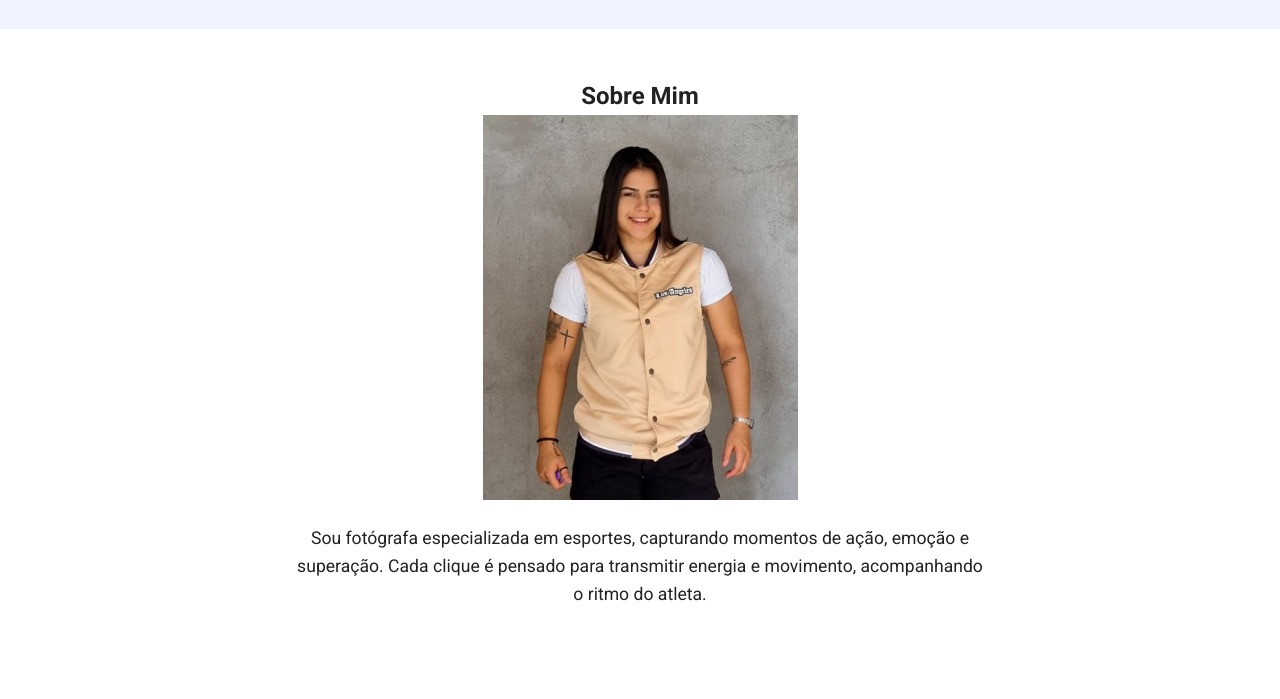
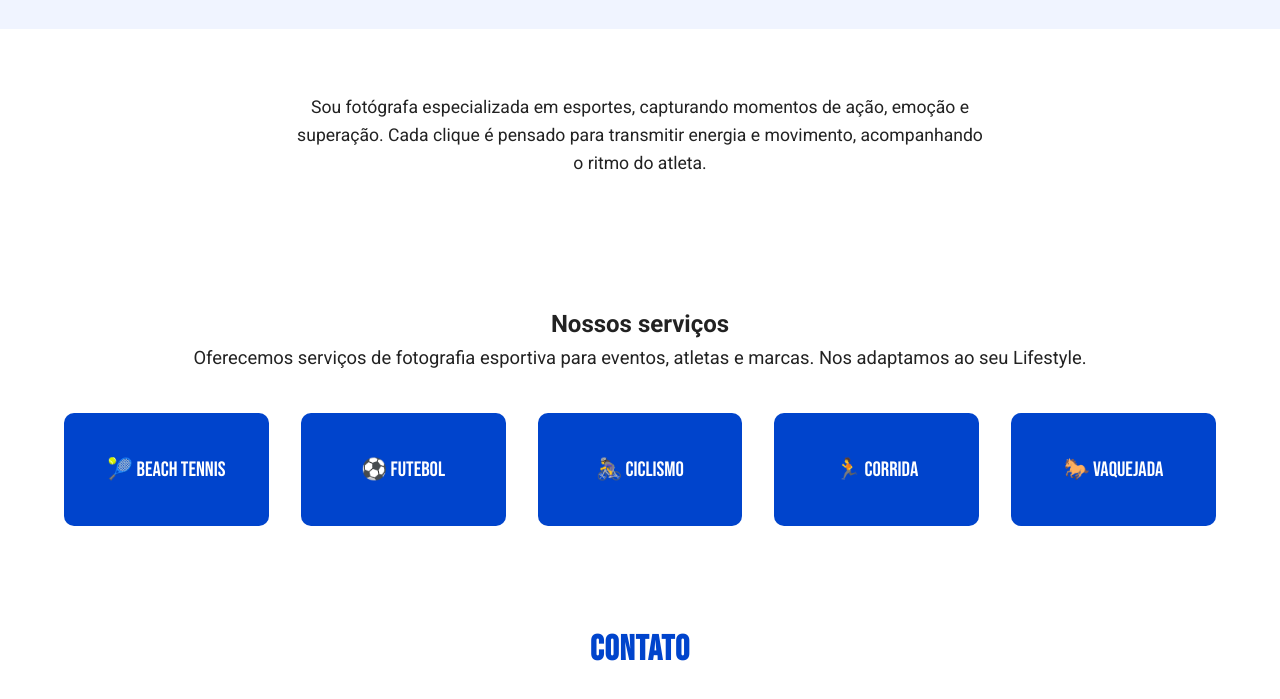
Before and after one commit to clarameira/photo, a website built with Vite: page photosport/index.html in a window 1280 px wide. Shown: the part 533-1232 px from the top of the page. Built offline with nearby package versions, Linux system fonts and the light colour scheme.

Commit message:
alterações

```diff
--- a/photosport/index.html
+++ b/photosport/index.html
@@ -29,14 +29,10 @@
     </div>
   </section>
 
-  <!-- Sobre -->
-  <section id="sobre" class="sobre">
-    <h2>Sobre Mim</h2>
-    <div class="sobre-img">
-      <img src="./fotografa.png" alt="Fotógrafa em ação" />
-    </div>
-    <p>Sou fotógrafa especializada em esportes, capturando momentos de ação, emoção e superação. Cada clique é pensado para transmitir energia e movimento, acompanhando o ritmo do atleta.</p>
-  </section>
+ <!-- Sobre -->
+ <section id="sobre" class="sobre">
+  <p>Sou fotógrafa especializada em esportes, capturando momentos de ação, emoção e superação. Cada clique é pensado para transmitir energia e movimento, acompanhando o ritmo do atleta.</p>
+</section>
 
   <!-- Divulgação -->
   <section id="divulgacao" class="divulgacao">
@@ -47,6 +43,7 @@
       <div class="card">⚽ Futebol</div>
       <div class="card">🚴‍♀️ Ciclismo</div>
       <div class="card">🏃 Corrida</div>
+      <div class="card">🐎 Vaquejada</div>
     </div>
   </section>
 
--- a/photosport/src/style.css
+++ b/photosport/src/style.css
@@ -3,7 +3,7 @@
   margin: 0;
   padding: 0;
   box-sizing: border-box;
-  font-family: "Roboto", sans-serif; /* Base neutra para todo o texto */
+  font-family: "Roboto", sans-serif;
 }
 
 body {
@@ -19,7 +19,7 @@ body {
   align-items: center;
   background: linear-gradient(90deg, #0044cc, #cc0000);
   padding: 1rem 2rem;
-  font-family: "Bebas Neue", sans-serif; /* Fonte esportiva no menu */
+  font-family: "Bebas Neue", sans-serif;
   letter-spacing: 1px;
 }
 
@@ -43,7 +43,7 @@ body {
   justify-content: center; /* Centraliza horizontalmente */
   padding: 2rem 5%; /* Ajustei o padding para reduzir o espaço */
   background: #f0f4ff;
-  height: auto; /* Removido o 100vh para não forçar altura cheia */
+  height: auto;
   text-align: center; /* Centraliza o texto */
   flex-direction: column; /* Empilha o conteúdo na vertical */
 }
```
